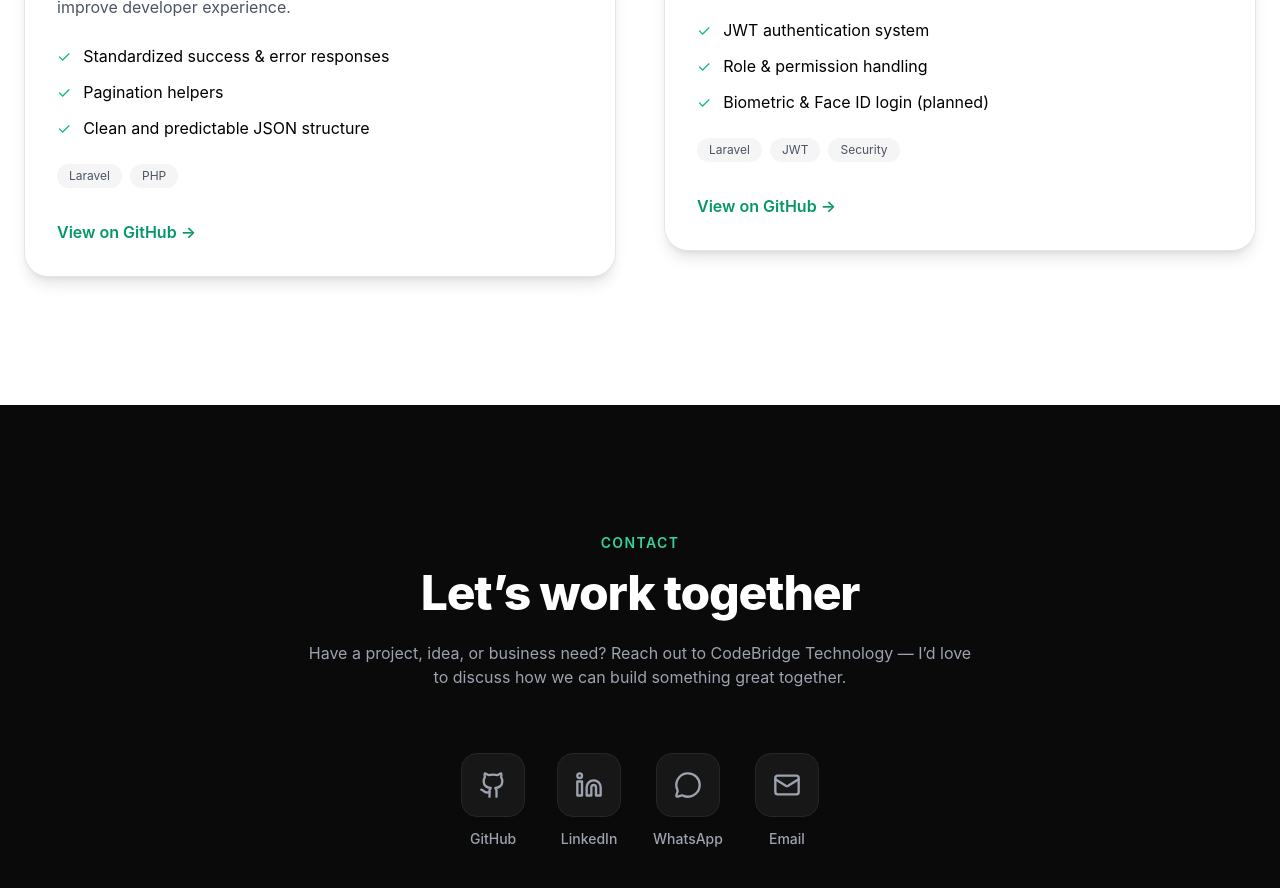
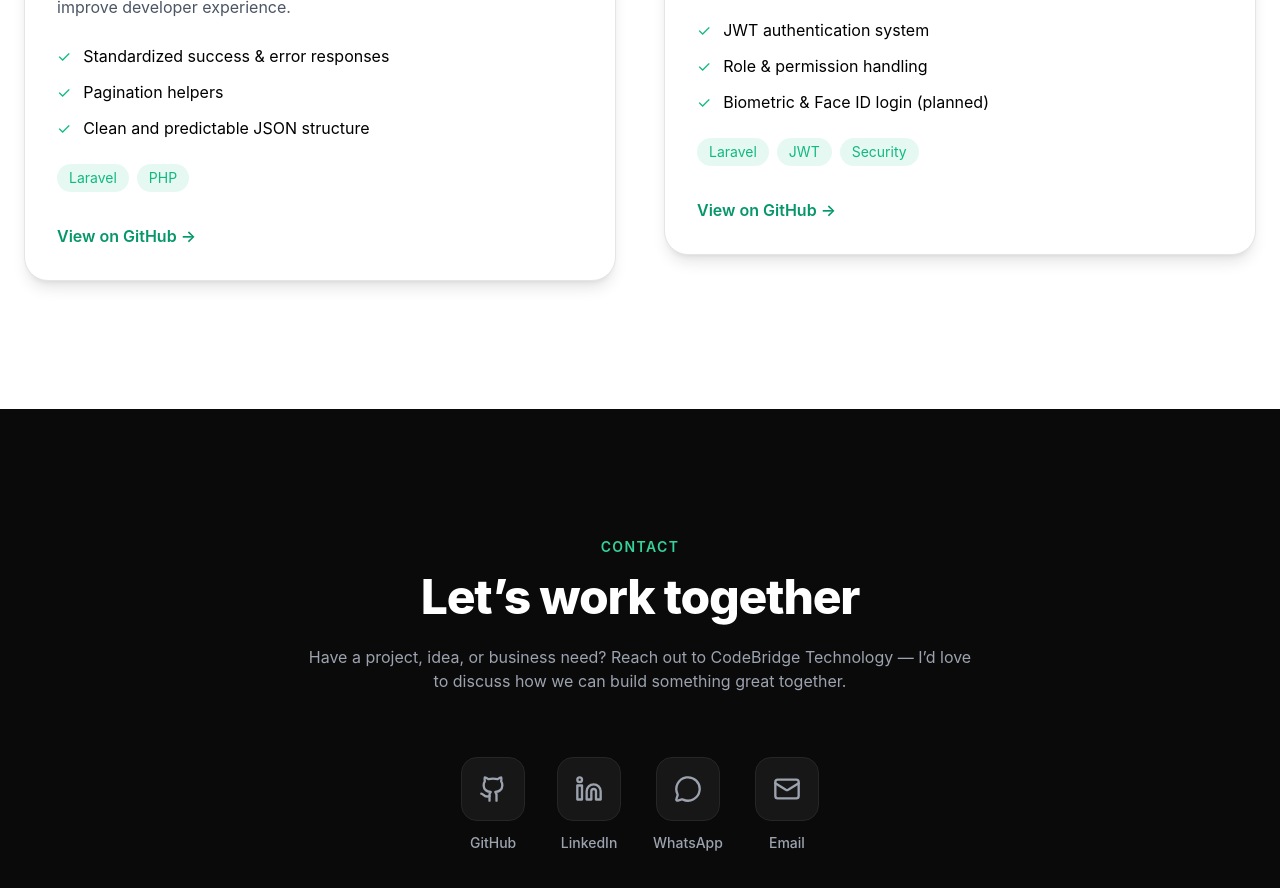
Before and after one commit to AnasMaimalee/portfolio, a React (Vite) app: page / in a window 1280 px wide. Shown: the part 6240-7128 px from the top of the page. Built offline with nearby package versions, Linux system fonts and the light colour scheme.

Commit message:
fix: open source labelling

```diff
--- a/src/components/sections/OpenSource.tsx
+++ b/src/components/sections/OpenSource.tsx
@@ -85,7 +85,8 @@ export default function OpenSource() {
                   {pkg.tech.map((t, i) => (
                     <span
                       key={i}
-                      className="text-xs px-3 py-1 rounded-full bg-neutral-100 dark:bg-neutral-900 text-gray-600 dark:text-gray-400"
+                      className="px-3 py-1 rounded-full text-sm
+                      bg-emerald-500/10 text-primary"
                     >
                       {t}
                     </span>
```
